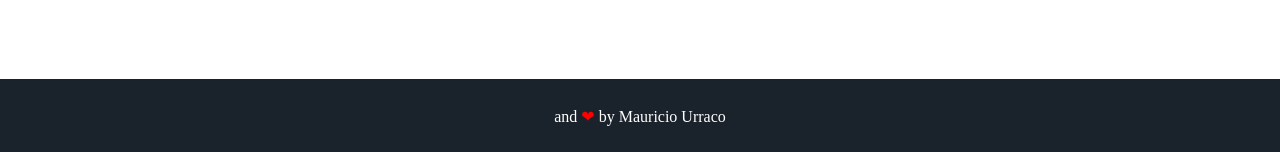
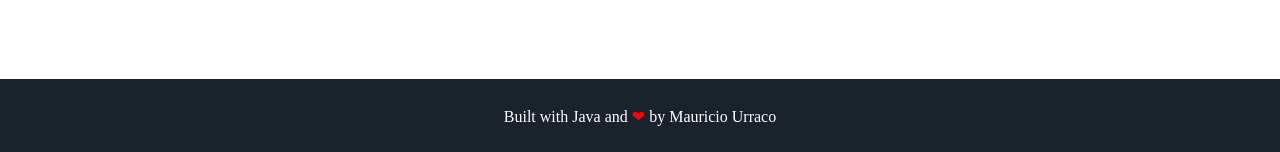
Before and after one commit to ethye/pleasant-celery-99239, a Jekyll site: the page built from index.html, in a window 1280 px wide. Shown: the part 1574-1726 px from the top of the page. Built offline with Jekyll 4.4.1, drawn with Linux system fonts in a browser that asks for light colours; some web fonts are replaced.

Commit message:
footer.html: changed

```diff
--- a/_includes/footer.html
+++ b/_includes/footer.html
@@ -1,6 +1,6 @@
 <footer class="footer">
     <!-- <p>&copy; {{ site.username }}</p> -->
-    <p> and <span class="love">❤</span> by <a href="https://github.com/murraco">Mauricio Urraco</a></p>
+    <p>Built with Java and <span class="love">❤</span> by <a href="https://github.com/murraco">Mauricio Urraco</a></p>
 </footer>
 <script src="//cdn.jsdelivr.net/particles.js/2.0.0/particles.min.js"></script>
 <script src="{{ '/assets/js/sweet-scroll.min.js' | prepend: site.baseurl }}"></script>
```
